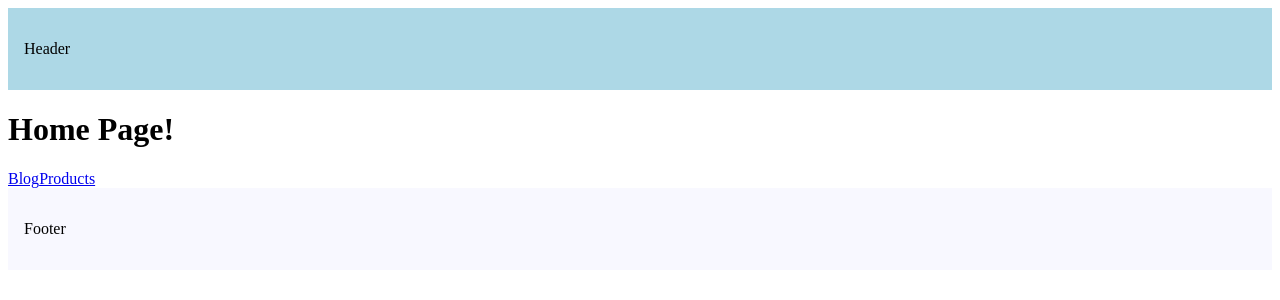
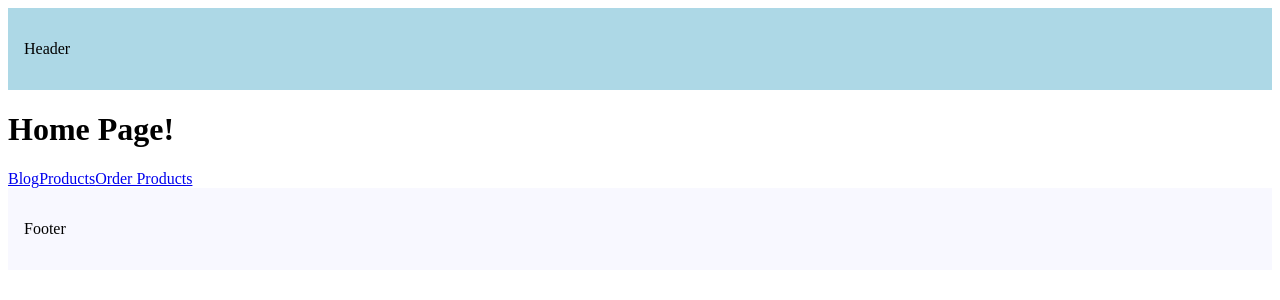
Before and after one commit to Udeme98/NextJS-Codevolution, a Next.js app: page / in a window 1280 px wide. Shown: the top 300 px of the page. Built offline with nearby package versions, Linux system fonts and the light colour scheme.

Commit message:
loading components

```diff
--- /dev/null
+++ b/src/app/order-product/loading.tsx
@@ -0,0 +1,4 @@
+const Loading = () => {
+  return <div>Loading...</div>;
+};
+export default Loading;
--- a/src/app/page.tsx
+++ b/src/app/page.tsx
@@ -6,6 +6,7 @@ const Home = () => {
       <h1>Home Page!</h1>
       <Link href="/blog">Blog</Link>
       <Link href="/product">Products</Link>
+      <Link href="/order-product">Order Products</Link>
     </>
   );
 };
```
